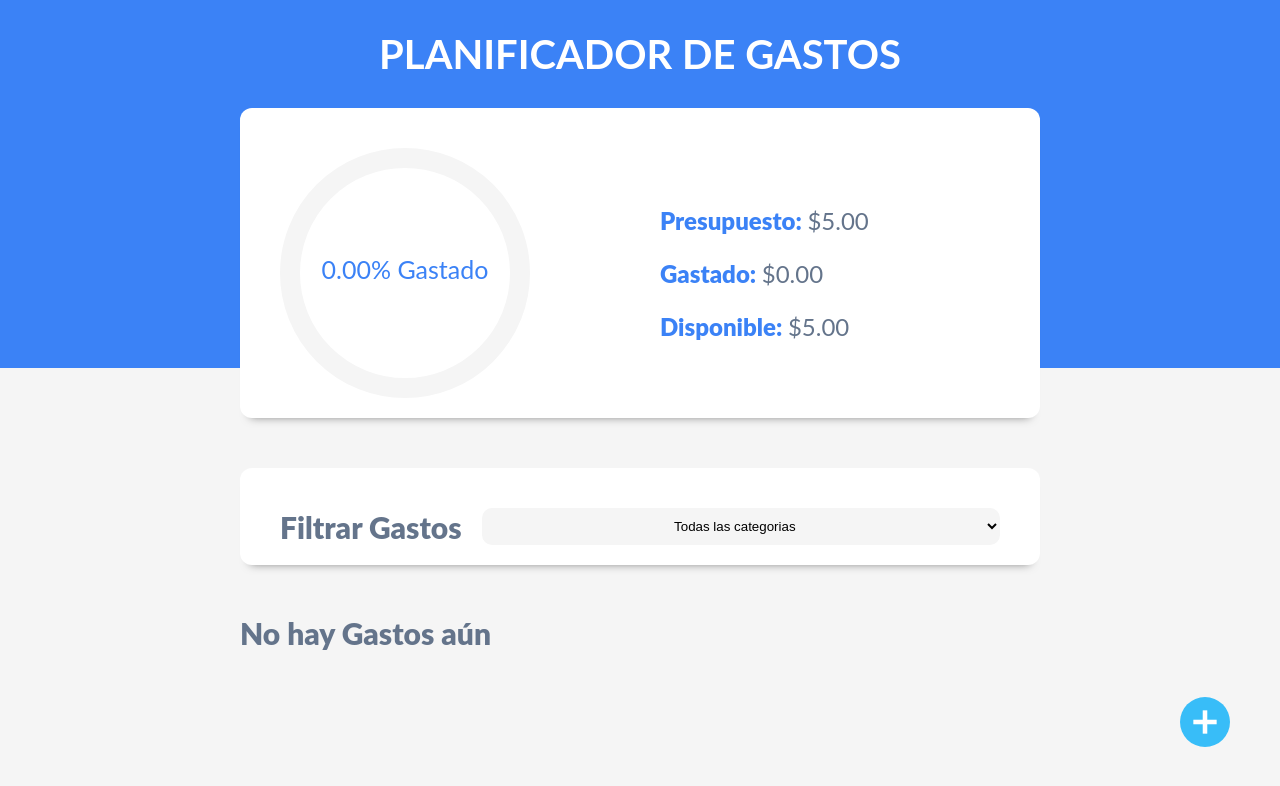
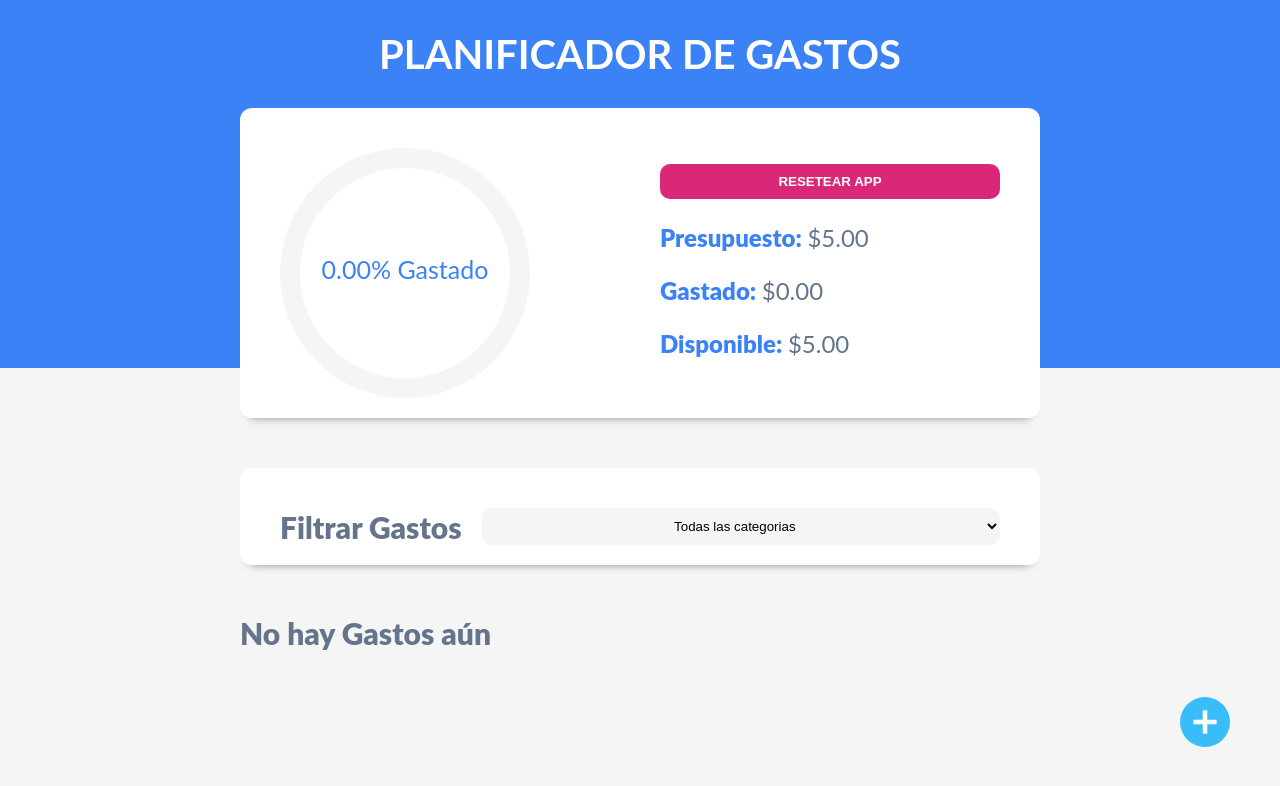
Before and after one commit to Stuuard96/controlGastosReactApp, a React (Vite) app: page / in a window 1280 px wide. Both pictures are taken after typing "5" into the empty fields and a click on the input "Añadir". Shown: the top 786 px of the page. Built offline with nearby package versions, Linux system fonts and the light colour scheme.

Commit message:
add button reset app

```diff
--- a/src/App.jsx
+++ b/src/App.jsx
@@ -90,6 +90,7 @@ export const App = () => {
         isValueBudget={isValueBudget}
         setIsValueBudget={setIsValueBudget}
         expenses={expenses}
+        setExpenses={setExpenses}
       />
       {isValueBudget ? (
         <>
--- a/src/components/ControlPresupuesto.jsx
+++ b/src/components/ControlPresupuesto.jsx
@@ -3,7 +3,13 @@ import { formatPrice } from '../helpers';
 import { CircularProgressbar, buildStyles } from 'react-circular-progressbar';
 import 'react-circular-progressbar/dist/styles.css';
 
-export const ControlPresupuesto = ({ budget, expenses }) => {
+export const ControlPresupuesto = ({
+  budget,
+  expenses,
+  setExpenses,
+  setBudget,
+  setIsValueBudget,
+}) => {
   const [available, setAvailable] = useState(0);
   const [spent, setSpent] = useState(0);
   const [percentage, setPercentage] = useState(0);
@@ -28,6 +34,15 @@ export const ControlPresupuesto = ({ budget, expenses }) => {
     setSpent(totalExpense);
   }, [expenses]);
 
+  const handleResetApp = () => {
+    const resultado = confirm('¿Estás seguro de eliminar todos los gastos?');
+    if (resultado) {
+      setExpenses([]);
+      setBudget('');
+      setIsValueBudget(false);
+    }
+  };
+
   return (
     <div className="contenedor-presupuesto contenedor sombra dos-columnas">
       <div>
@@ -44,6 +59,9 @@ export const ControlPresupuesto = ({ budget, expenses }) => {
         />
       </div>
       <div className="contenido-presupuesto">
+        <button className="reset-app" type="button" onClick={handleResetApp}>
+          Resetear App
+        </button>
         <p>
           <span>Presupuesto: </span>
           {formatPrice(budget)}
--- a/src/components/Header.jsx
+++ b/src/components/Header.jsx
@@ -8,12 +8,19 @@ export const Header = ({
   isValueBudget,
   setIsValueBudget,
   expenses,
+  setExpenses,
 }) => {
   return (
     <header>
       <h1>Planificador de Gastos</h1>
       {isValueBudget ? (
-        <ControlPresupuesto budget={budget} expenses={expenses} />
+        <ControlPresupuesto
+          budget={budget}
+          expenses={expenses}
+          setExpenses={setExpenses}
+          setBudget={setBudget}
+          setIsValueBudget={setIsValueBudget}
+        />
       ) : (
         <NuevoPresupuesto
           budget={budget}
```
